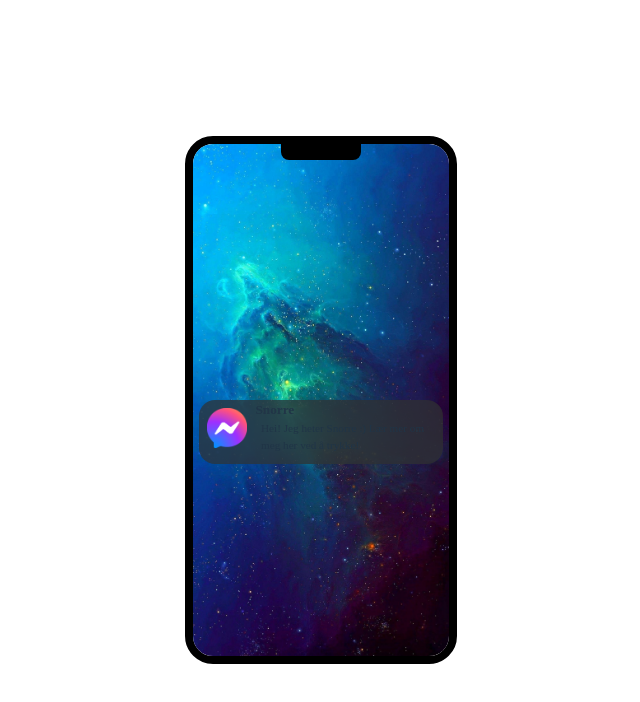
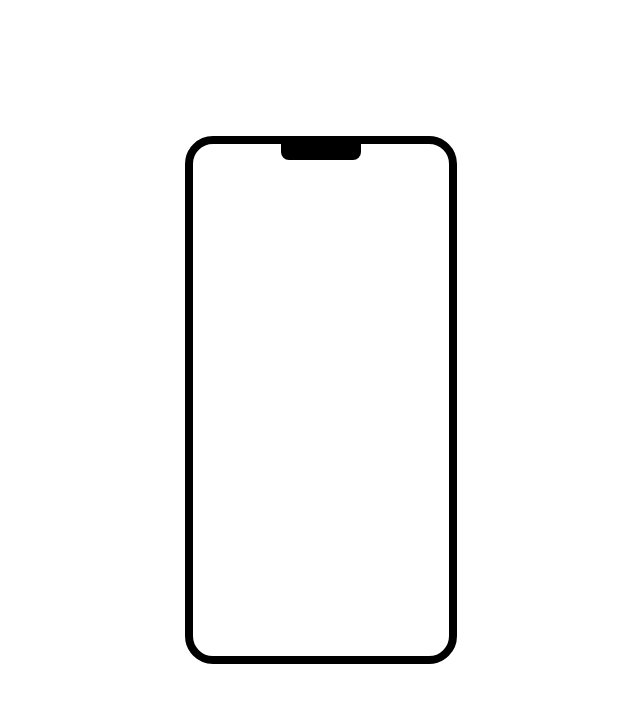
Before and after one commit to Snorre98/thejuniordev, a React (Vite) app in the folder frontend/: page / in a window 1280 px wide. Shown: the top 702 px of the page, without its empty margins (319-959 px from the left). Built offline with nearby package versions, Linux system fonts and the light colour scheme.

Commit message:
moves some styling from notification to screen

```diff
--- a/frontend/src/App.tsx
+++ b/frontend/src/App.tsx
@@ -1,13 +1,10 @@
 import "./App.scss";
 import { Screen } from "./Components/Screen/Screen.tsx";
-import { Notification } from "./Components/Notification/Notification.tsx";
 
 function App() {
   return (
     <>
-      <Screen>
-        <Notification />
-      </Screen>
+      <Screen></Screen>
     </>
   );
 }
--- a/frontend/src/Components/Notification/Notification.module.scss
+++ b/frontend/src/Components/Notification/Notification.module.scss
@@ -1,14 +1,3 @@
-.screen {
-  width: 100%;
-  height: 100%;
-  display: grid;
-  background-image: url("../../assets/placeholder-background.jpg");
-  background-size: cover;
-  background-repeat: no-repeat;
-  background-position: center;
-  grid-template-rows: repeat(4, 1fr);
-}
-
 .notificationContainer {
   justify-self: center;
   display: flex;
--- a/frontend/src/Components/Notification/Notification.tsx
+++ b/frontend/src/Components/Notification/Notification.tsx
@@ -8,7 +8,6 @@ type NotificationProps = {
 export function Notification({ onClick }: NotificationProps) {
   return (
     <>
-      <div className={styles.screen}>
       <div className={styles.notificationContainer} onClick={onClick}>
         <img src={icon} alt="app icon" className={styles.icon} />
         <div className={styles.notificationText}>
@@ -18,7 +17,6 @@ export function Notification({ onClick }: NotificationProps) {
           </p>
         </div>
       </div>
-      </div>
     </>
   );
 }
```
Lines whose indentation alone changed are shown as unchanged.
